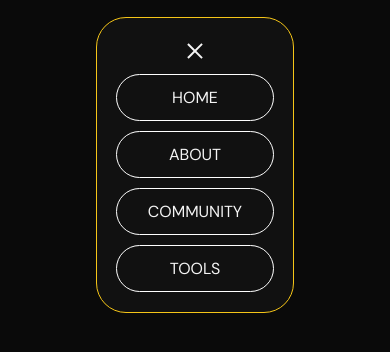
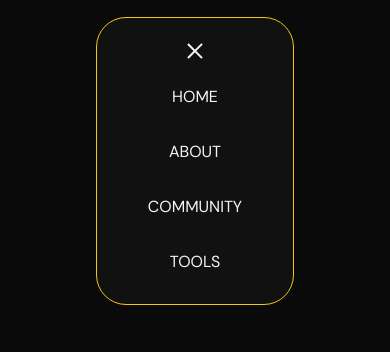
Before and after one commit to prismaaryadwi/Artisan-s, a plain HTML site: page index.html in a window 390 px wide. Both pictures are taken after a click on the element 195 px from the left and 43 px from the top of the page. Drawn offline with nearby package versions, Linux system fonts and the light colour scheme; a web font is replaced by a local one.

Commit message:
add & delete some style

```diff
--- a/styles.css
+++ b/styles.css
@@ -112,30 +112,18 @@
   }
 
   .nav-link.active a {
-    display: block;
-    width: 100%;
-    padding: 12px 0;
-    font-size: 16px;
-    text-align: center;
-    border: 1px solid white;
-    border-radius: 50px;
-    -webkit-tap-highlight-color: white;
-  }
-  .nav-link.active a {
   display: block;
   width: 100%;
   padding: 12px 0;
   font-size: 16px;
   text-align: center;
-  border: 1px solid white;
   border-radius: 50px;
-  -webkit-tap-highlight-color: transparent; /* matiin highlight bawaan */
+  -webkit-tap-highlight-color: transparent;
   position: relative;
   overflow: hidden;
   cursor: pointer;
 }
 
-/* Custom tap highlight yang ngikutin border-radius */
 .nav-link.active a::after {
   content: '';
   position: absolute;
```
